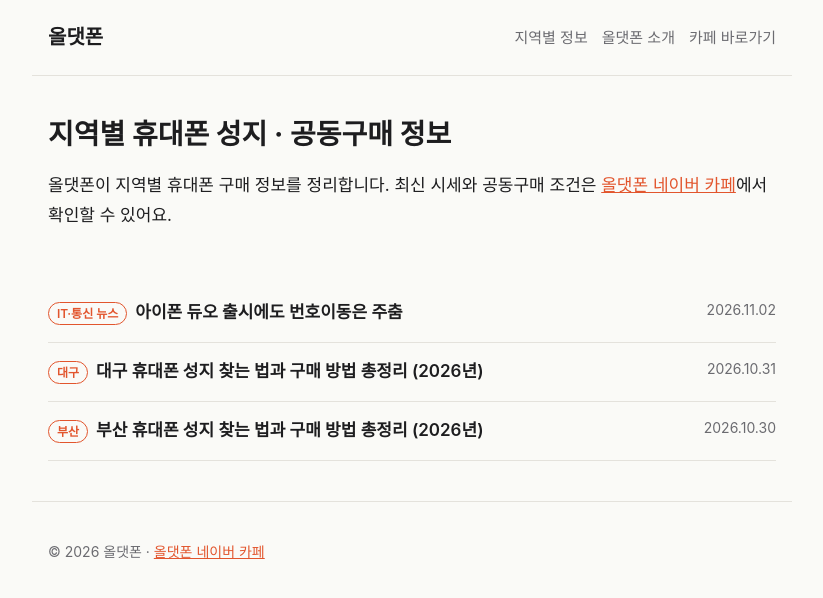
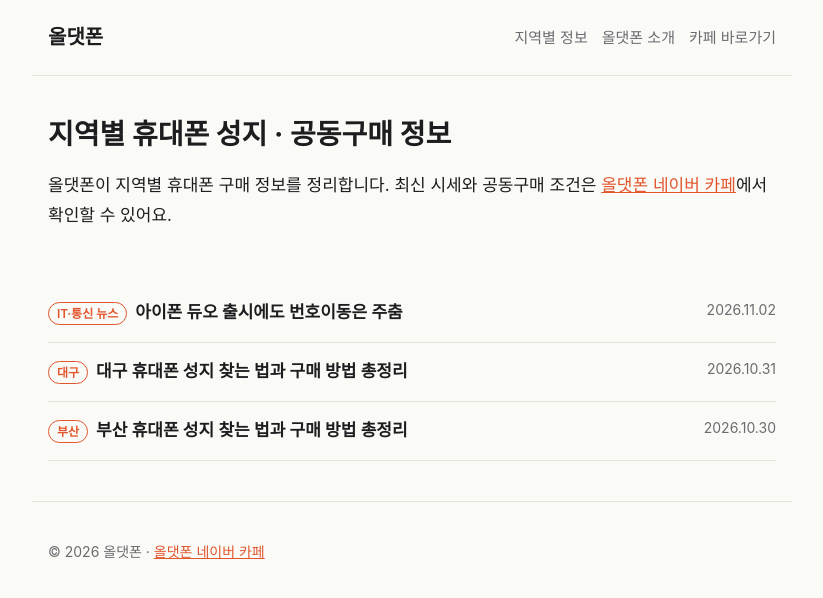
Before and after one commit to htglove/htglove.github.io, a Jekyll site: the page built from index.html, in a window 1280 px wide. Shown: the top 598 px of the page, without its empty margins (228-1051 px from the left). Built offline with Jekyll 4.4.1, drawn with Linux system fonts in a browser that asks for light colours.

Commit message:
제목에 연·월 표기 금지 규칙 추가, 부산·대구 글 제목에서 연도 제거
Co-Authored-By: Claude Opus 5.5 <noreply@anthropic.com>
Claude-Session: https://claude.ai/code/session_01EGRnofkMm7D9SEGxURqEZ1

```diff
--- a/_posts/2026-10-30-busan-phone-seongji.md
+++ b/_posts/2026-10-30-busan-phone-seongji.md
@@ -1,6 +1,6 @@
 ---
 layout: post
-title: "부산 휴대폰 성지 찾는 법과 구매 방법 총정리 (2026년)"
+title: "부산 휴대폰 성지 찾는 법과 구매 방법 총정리"
 region: 부산
 summary: "부산에서 휴대폰을 저렴하게 사는 방법은 두 가지입니다. 요금제·부가서비스 조건을 받아들이고 최저가를 원하면 올댓폰이 직접 인증한 부산 성지 현금 시세표를 보고 매장을 방문하고, 요금제·부가서비스 강제 없이 사고 싶다면 올댓폰이 직접 운영하는 온라인 공동구매로 구매해 택배로 받아 개통하면 됩니다."
 description: "부산 휴대폰 성지 가격 비교하는 법, 방문 구매와 공동구매 택배 개통 방법, 구매 전 체크리스트를 올댓폰이 정리했습니다."
--- a/_posts/2026-10-31-daegu-phone-seongji.md
+++ b/_posts/2026-10-31-daegu-phone-seongji.md
@@ -1,6 +1,6 @@
 ---
 layout: post
-title: "대구 휴대폰 성지 찾는 법과 구매 방법 총정리 (2026년)"
+title: "대구 휴대폰 성지 찾는 법과 구매 방법 총정리"
 region: 대구
 summary: "대구에서 휴대폰을 저렴하게 사려면 먼저 올댓폰이 직접 인증한 대구 성지 현금 시세표로 가격을 비교하세요. 요금제·부가서비스 조건을 감수하고 최저가를 원하면 매장 방문 구매를, 요금제·부가서비스 강제 없이 사고 싶다면 올댓폰 온라인 공동구매로 택배 수령 후 개통하는 방법을 고르면 됩니다."
 description: "대구 휴대폰 성지 가격 비교하는 법, 올댓폰 인증 시세표 기준, 매장 방문 구매와 강제 조건 없는 공동구매 택배 개통 방법을 정리했습니다."
```
Also changed, not shown: GEO_GUIDE.md (+1 -1 lines).
